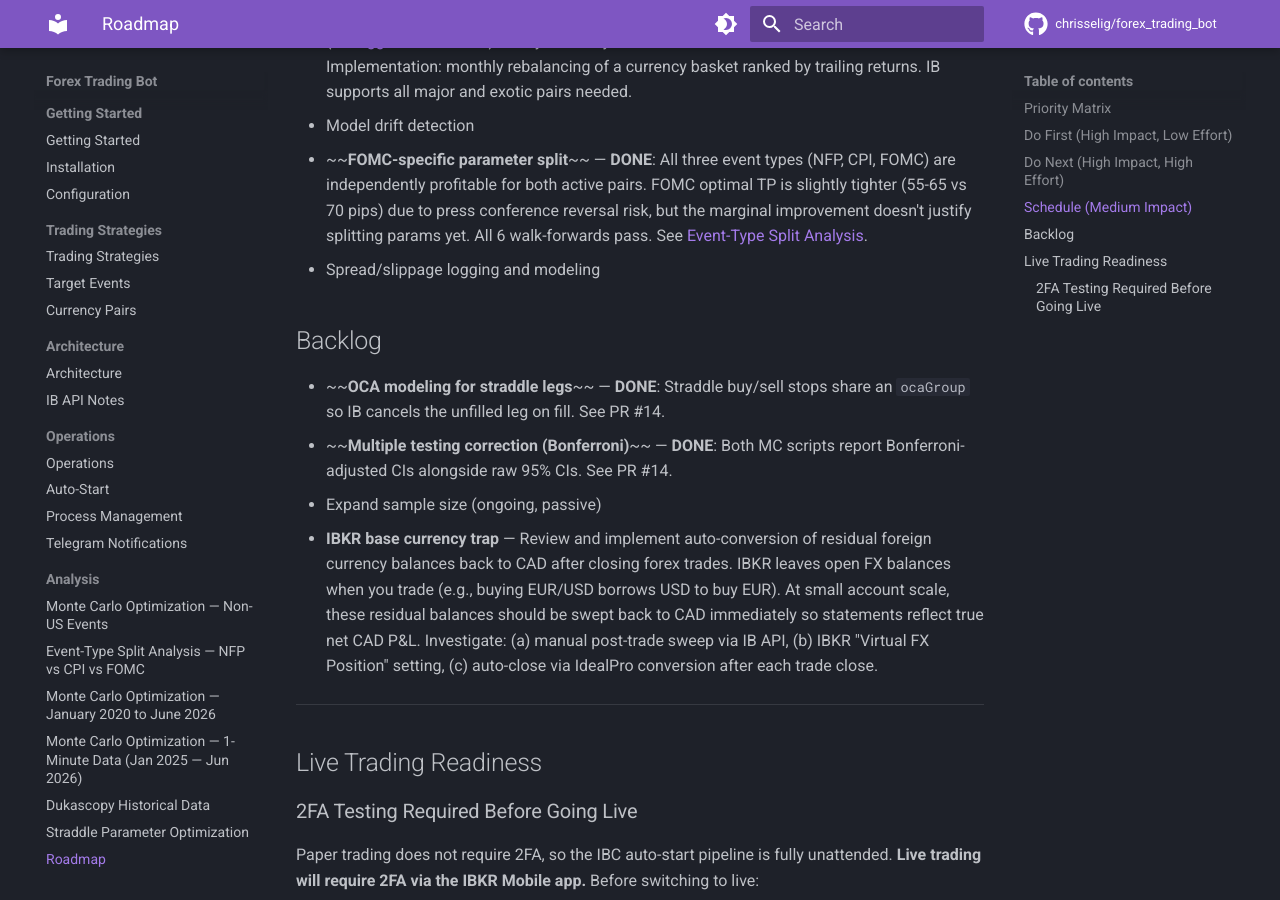
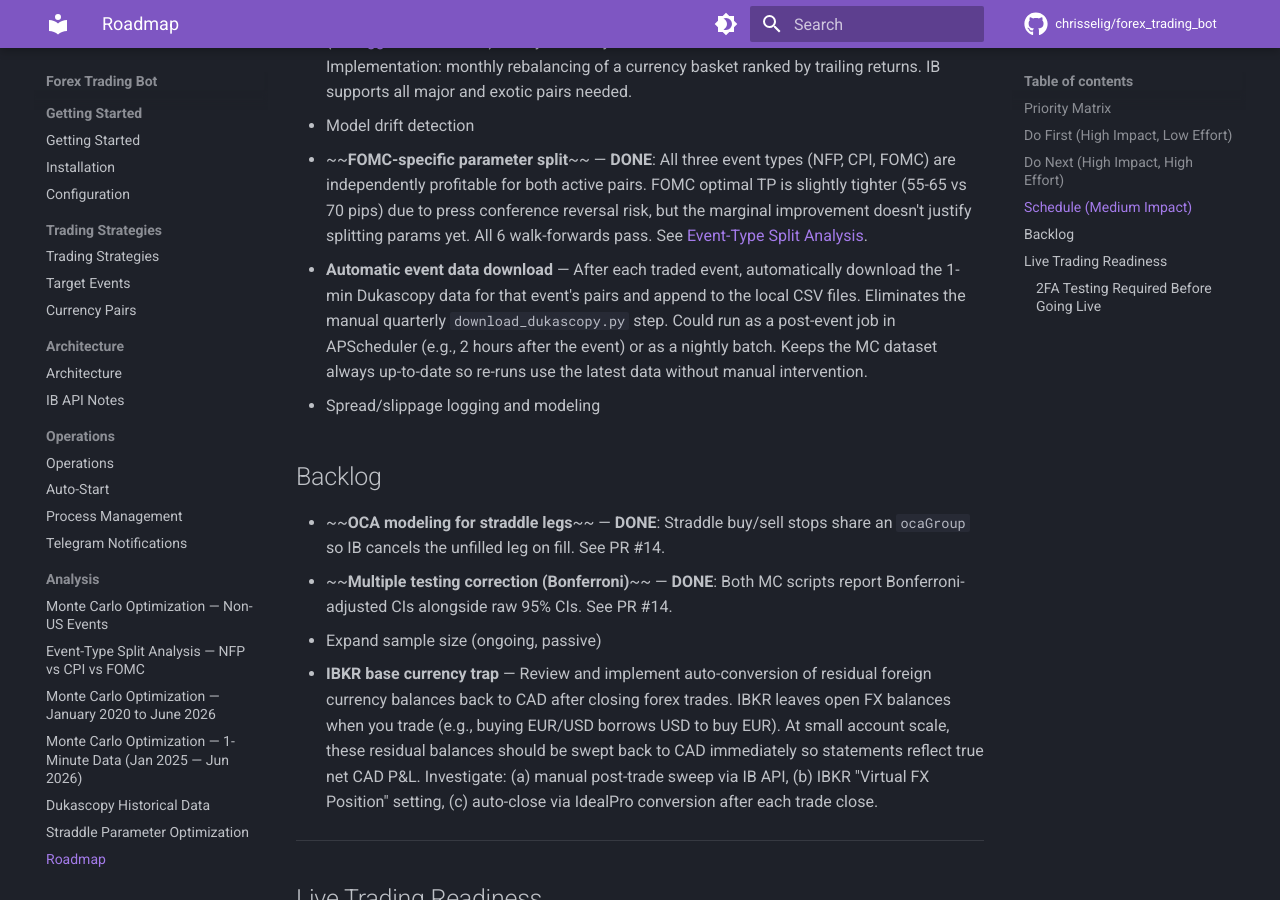
Before and after one commit to chrisselig/forex_trading_bot, an MkDocs documentation site: the page built from docs/research/todo.md, in a window 1280 px wide and 900 px high, scrolled down 2863 px. Built offline with MkDocs 1.6.1 and Material for MkDocs 9.7.7, drawn with Linux system fonts in a browser that asks for light colours; comment, search, counter and statistics services are not loaded.

Commit message:
docs: add automatic event data download to roadmap
Co-Authored-By: Claude Opus 4.6 <noreply@anthropic.com>

```diff
--- a/docs/research/todo.md
+++ b/docs/research/todo.md
@@ -50,6 +50,7 @@
 - **Currency momentum strategy** — Buy recent winners, sell recent losers (1-12 month look-back). Sharpe ~0.95, returns up to 10% p.a. ([BIS Working Paper 366](https://www.bis.org/publ/work366.pdf), [ScienceDirect](https://www.sciencedirect.com/science/article/abs/pii/S0304405X12001353)). Uncorrelated with carry (even -31% during crises), so combining them diversifies risk ([Kellogg/Northwestern](https://www.kellogg.northwestern.edu/faculty/rebelo/htm/carry.pdf)). Likely driven by behavioral underreaction then overreaction. Implementation: monthly rebalancing of a currency basket ranked by trailing returns. IB supports all major and exotic pairs needed.
 - Model drift detection
 - ~~**FOMC-specific parameter split**~~ — **DONE**: All three event types (NFP, CPI, FOMC) are independently profitable for both active pairs. FOMC optimal TP is slightly tighter (55-65 vs 70 pips) due to press conference reversal risk, but the marginal improvement doesn't justify splitting params yet. All 6 walk-forwards pass. See [Event-Type Split Analysis](05-event-type-split.md).
+- **Automatic event data download** — After each traded event, automatically download the 1-min Dukascopy data for that event's pairs and append to the local CSV files. Eliminates the manual quarterly `download_dukascopy.py` step. Could run as a post-event job in APScheduler (e.g., 2 hours after the event) or as a nightly batch. Keeps the MC dataset always up-to-date so re-runs use the latest data without manual intervention.
 - Spread/slippage logging and modeling
 
 ## Backlog
```
